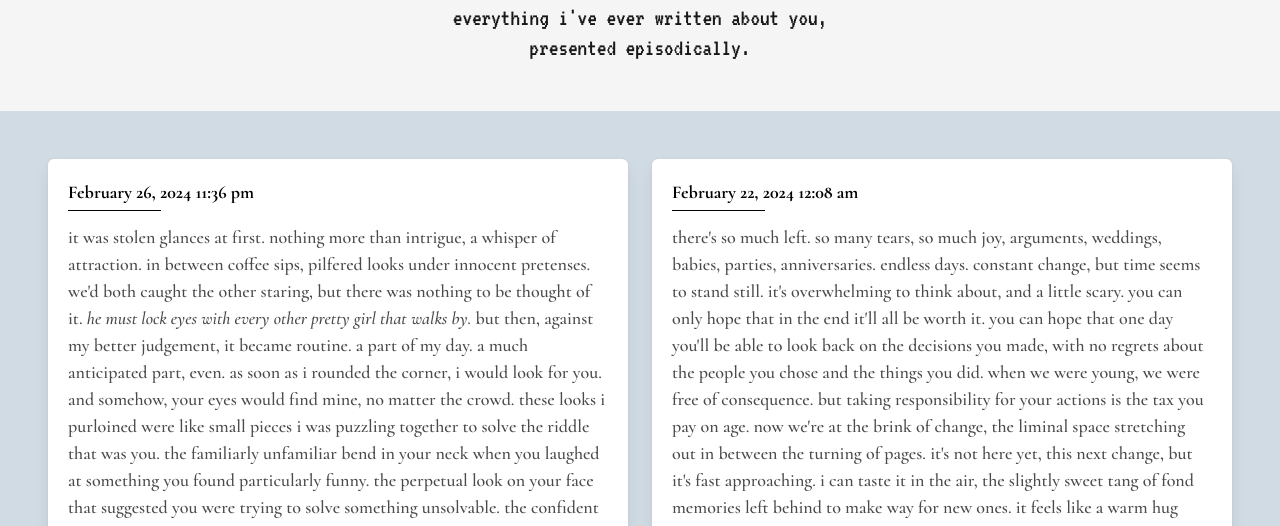
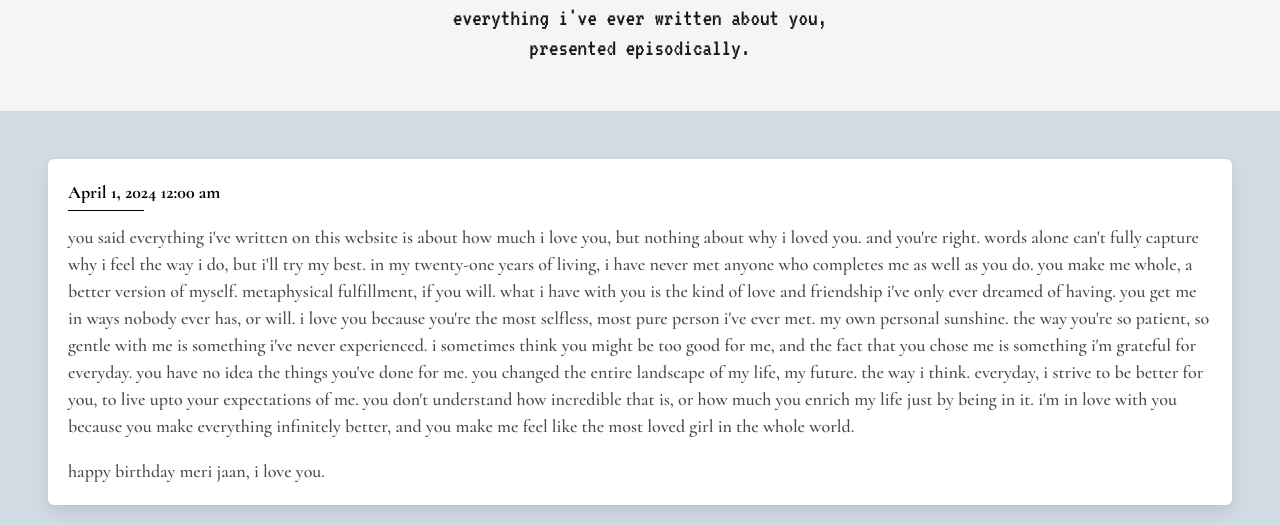
Before and after one commit to butterflied777/butterflied, a plain HTML site: page index.html in a window 1280 px wide. Shown: the part 165-691 px from the top of the page. Drawn offline with nearby package versions, Linux system fonts and the light colour scheme; a web font is replaced by a local one.

Commit message:
Update index.html

```diff
--- a/index.html
+++ b/index.html
@@ -103,6 +103,18 @@
 
 
 <section class = "section">
+    <div class="tile is-ancestor">
+    <div class="tile is-parent">
+      <article class="tile is-child box">
+        <div class = "content">
+          <p class = "underline-small"><b>April 1, 2024 12:00 am</b></p>
+            <p>you said everything i've written on this website is about how much i love you, but nothing about why i loved you. and you're right. words alone can't fully capture why i feel the way i do, but i'll try my best. in my twenty-one years of living, i have never met anyone who completes me as well as you do. you make me whole, a better version of myself. metaphysical fulfillment, if you will. what i have with you is the kind of love and friendship i've only ever dreamed of having. you get me in ways nobody ever has, or will. i love you because you're the most selfless, most pure person i've ever met. my own personal sunshine. the way you're so patient, so gentle with me is something i've never experienced. i sometimes think you might be too good for me, and the fact that you chose me is something i'm grateful for everyday. you have no idea the things you've done for me. you changed the entire landscape of my life, my future. the way i think. everyday, i strive to be better for you, to live upto your expectations of me. you don't understand how incredible that is, or how much you enrich my life just by being in it. i'm in love with you because you make everything infinitely better, and you make me feel like the most loved girl in the whole world. </p>
+
+              <p>happy birthday meri jaan, i love you.</p>
+          </div>
+      </article>
+    </div>
+    </div>
   <div class="tile is-ancestor">
     <div class="tile is-parent">
       <article class="tile is-child box">
```
